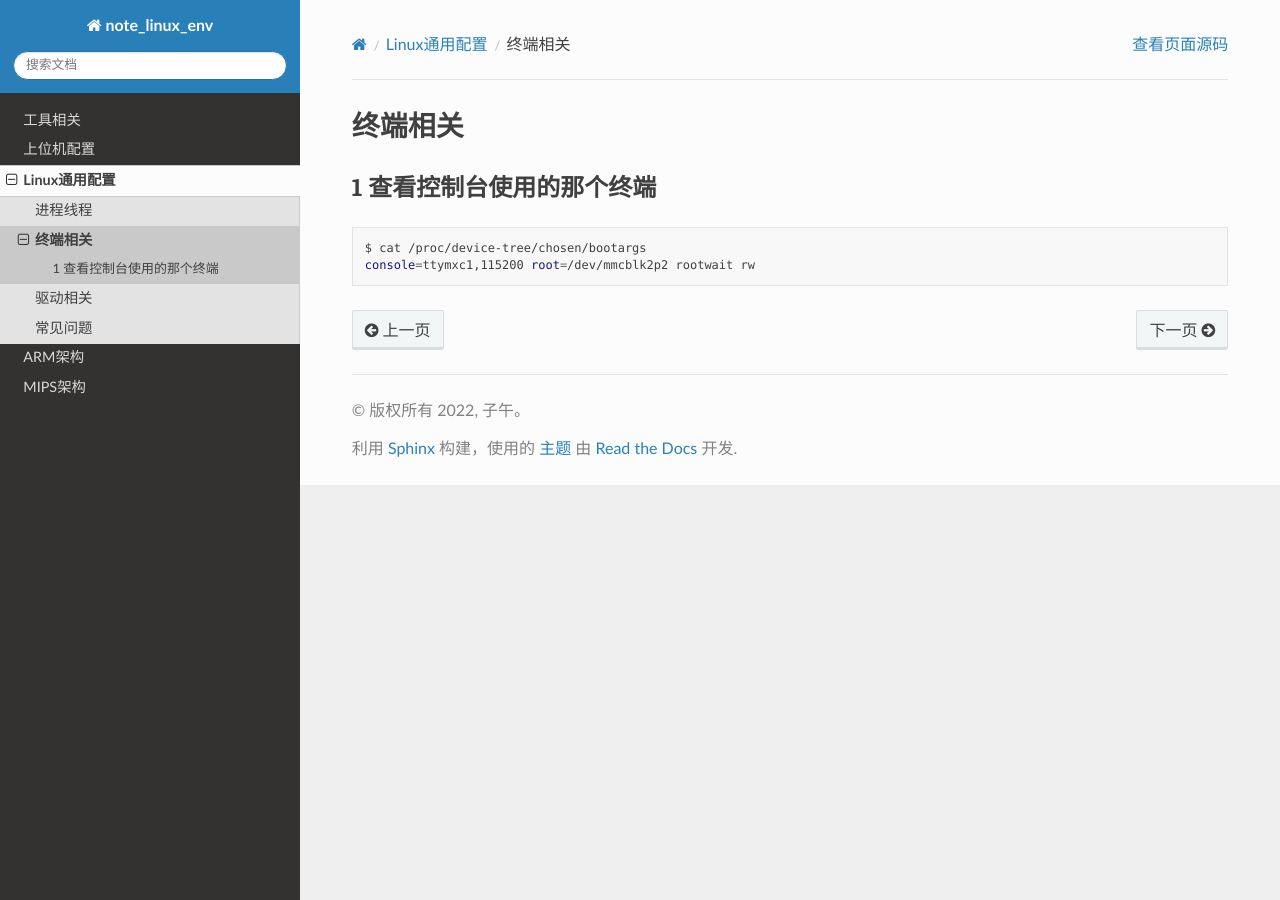
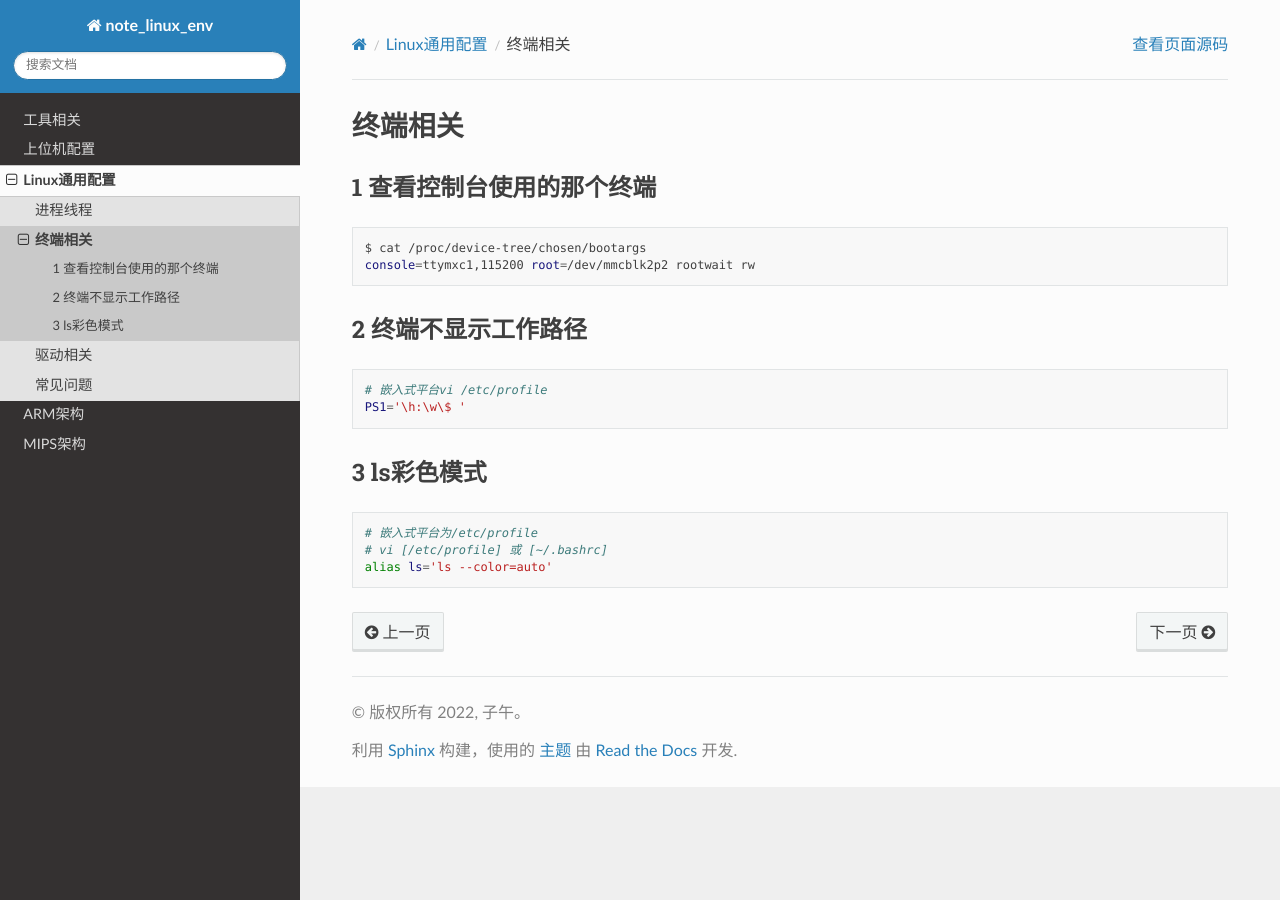
Before and after one commit to lzstudy/note_linux_env, a Sphinx documentation site: the page built from source/03_common/02_console.rst, in a window 1280 px wide. Built offline with Sphinx 7.4.7 and the Read the Docs theme 2.0.0, drawn with Linux system fonts in a browser that asks for light colours.

Commit message:
feat |> 环境

```diff
--- a/source/02_ubuntu/01_new_env.rst
+++ b/source/02_ubuntu/01_new_env.rst
@@ -16,6 +16,7 @@
 工具          utool
 截图工具      snipaste
 下载工具      百度网盘
+对比工具      beyond(本地有)
 ============ ==========================
 
 1.2 办公软件
--- a/source/03_common/02_console.rst
+++ b/source/03_common/02_console.rst
@@ -8,3 +8,20 @@
 
     $ cat /proc/device-tree/chosen/bootargs
     console=ttymxc1,115200 root=/dev/mmcblk2p2 rootwait rw
+
+2 终端不显示工作路径
+--------------------
+
+.. code:: shell
+
+   # 嵌入式平台vi /etc/profile
+   PS1='\h:\w\$ '
+
+3 ls彩色模式
+-------------------------------
+
+.. code:: shell
+
+   # 嵌入式平台为/etc/profile
+   # vi [/etc/profile] 或 [~/.bashrc]
+   alias ls='ls --color=auto'
```
Also changed, not shown: source/03_common/04_misc.rst (+0 -16 lines).
